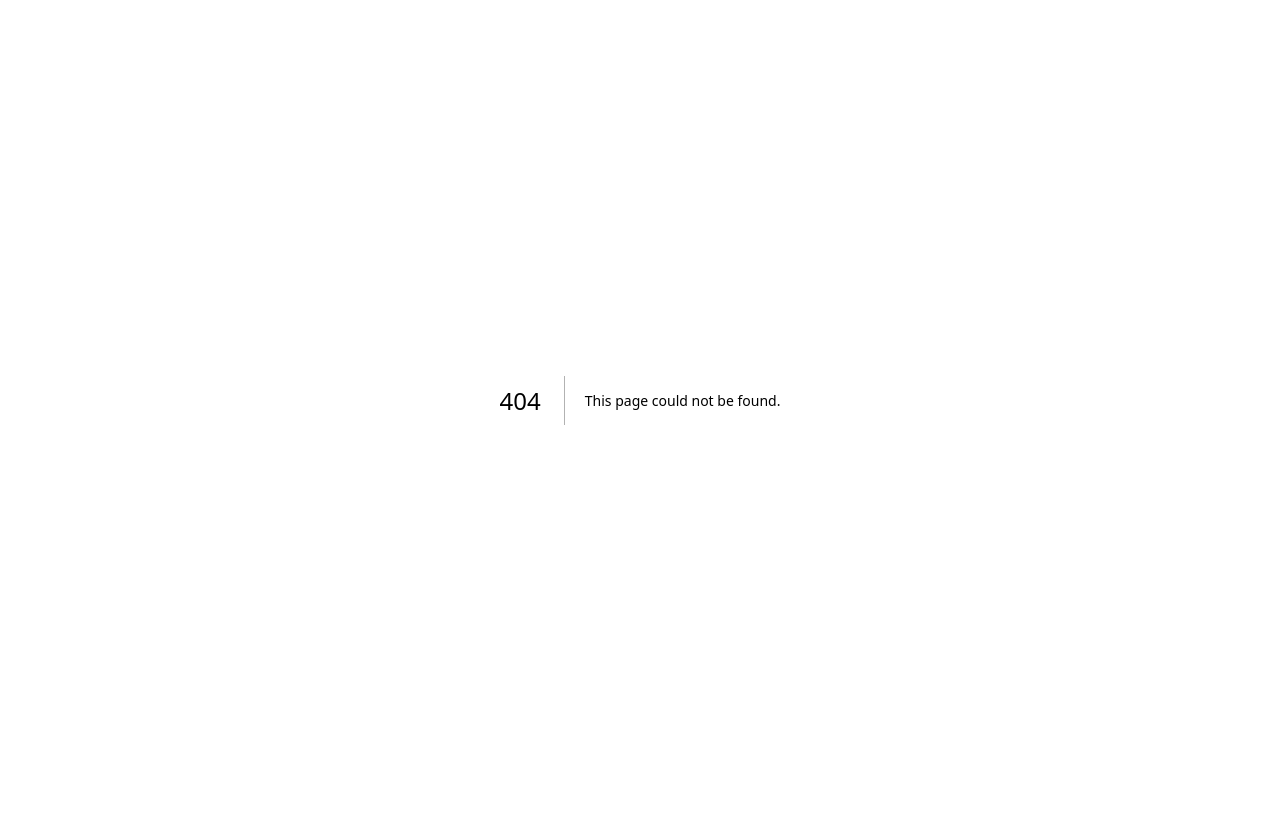
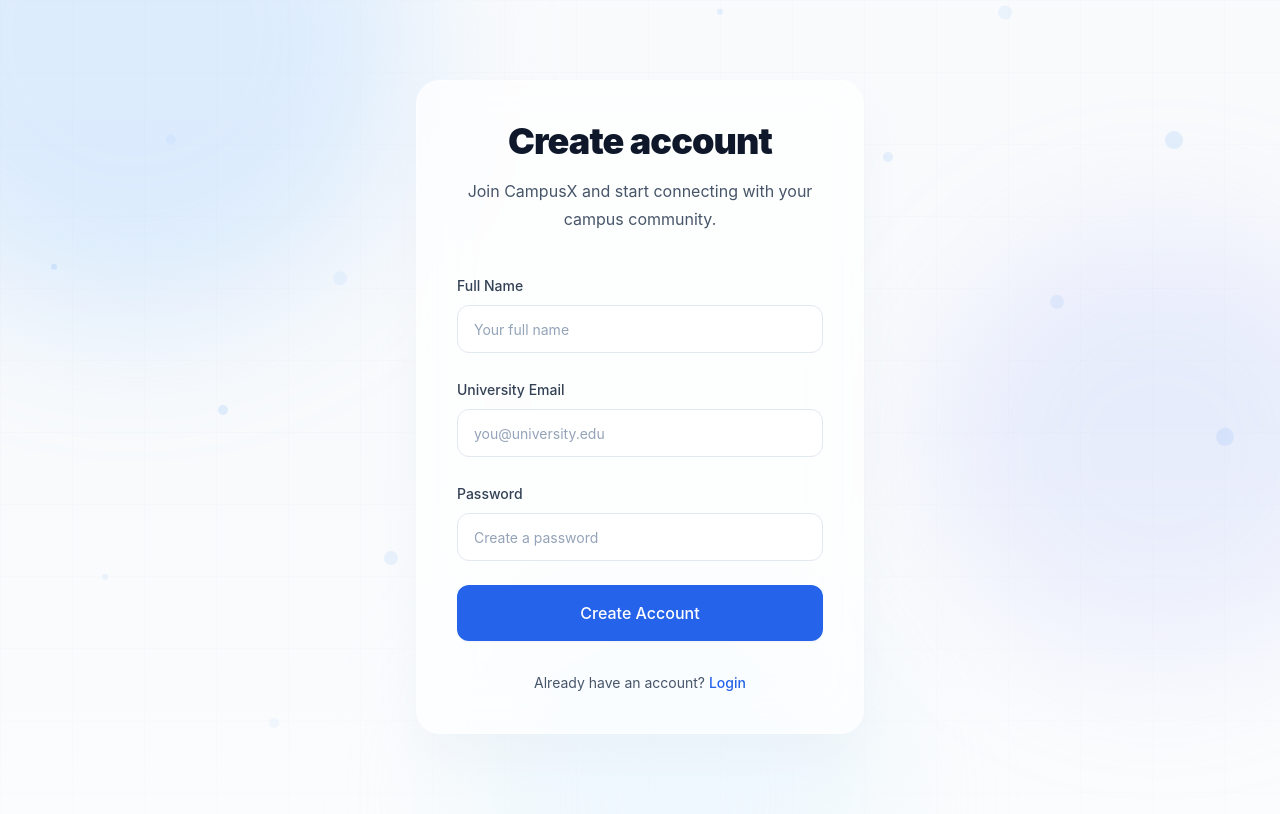
Before and after one commit to Chamindu18/CampusX, a Next.js app in the folder frontend/: page /signup in a window 1280 px wide. Before the commit this address had no page. Built offline with nearby package versions, Linux system fonts and the light colour scheme.

Commit message:
feat: implement cinematic authentication system

```diff
--- /dev/null
+++ b/frontend/src/app/(auth)/layout.tsx
@@ -0,0 +1,31 @@
+/**
+ * Authentication layout.
+ *
+ * Shared layout for:
+ * - login
+ * - signup
+ */
+
+import type { ReactNode } from "react";
+
+import { AnimatedBackground } from "@/components/ui/AnimatedBackground";
+
+interface AuthLayoutProps {
+  children: ReactNode;
+}
+
+export default function AuthLayout({
+  children,
+}: AuthLayoutProps) {
+  return (
+    <main className="relative flex min-h-screen items-center justify-center overflow-hidden bg-slate-50 px-6 py-20">
+      {/* Animated Background */}
+      <AnimatedBackground />
+
+      {/* Content */}
+      <div className="relative z-10 w-full max-w-md">
+        {children}
+      </div>
+    </main>
+  );
+}
--- /dev/null
+++ b/frontend/src/app/(auth)/login/page.tsx
@@ -0,0 +1,87 @@
+"use client";
+
+/**
+ * Login page.
+ */
+
+import Link from "next/link";
+
+import { motion } from "framer-motion";
+
+import { AuthCard } from "@/components/ui/AuthCard";
+import { Button } from "@/components/ui/Button";
+import { Input } from "@/components/ui/Input";
+import { Label } from "@/components/ui/Label";
+
+export default function LoginPage() {
+  return (
+    <motion.div
+      initial={{
+        opacity: 0,
+        y: 40,
+      }}
+      animate={{
+        opacity: 1,
+        y: 0,
+      }}
+      transition={{
+        duration: 0.7,
+      }}
+    >
+      <AuthCard
+        title="Welcome back"
+        description="Login to continue your CampusX experience."
+      >
+        <form className="space-y-6">
+          {/* Email */}
+          <div>
+            <Label htmlFor="email">
+              University Email
+            </Label>
+
+            <Input
+              id="email"
+              type="email"
+              placeholder="you@university.edu"
+              className="mt-2"
+            />
+          </div>
+
+          {/* Password */}
+          <div>
+            <Label htmlFor="password">
+              Password
+            </Label>
+
+            <Input
+              id="password"
+              type="password"
+              placeholder="Enter your password"
+              className="mt-2"
+            />
+          </div>
+
+          {/* Submit */}
+          <Button
+            type="submit"
+            size="lg"
+            className="w-full"
+          >
+            Login
+          </Button>
+        </form>
+
+        {/* Footer */}
+        <p className="mt-8 text-center text-sm text-slate-600">
+          Don&apos;t have an account?{" "}
+          <Link
+            href="/signup"
+            className="font-medium text-blue-600 hover:text-blue-700"
+          >
+            Create account
+          </Link>
+        </p>
+      </AuthCard>
+    </motion.div>
+  );
+}
--- /dev/null
+++ b/frontend/src/app/(auth)/signup/page.tsx
@@ -0,0 +1,101 @@
+"use client";
+
+/**
+ * Signup page.
+ */
+
+import Link from "next/link";
+
+import { motion } from "framer-motion";
+
+import { AuthCard } from "@/components/ui/AuthCard";
+import { Button } from "@/components/ui/Button";
+import { Input } from "@/components/ui/Input";
+import { Label } from "@/components/ui/Label";
+
+export default function SignupPage() {
+  return (
+    <motion.div
+      initial={{
+        opacity: 0,
+        y: 40,
+      }}
+      animate={{
+        opacity: 1,
+        y: 0,
+      }}
+      transition={{
+        duration: 0.7,
+      }}
+    >
+      <AuthCard
+        title="Create account"
+        description="Join CampusX and start connecting with your campus community."
+      >
+        <form className="space-y-6">
+          {/* Name */}
+          <div>
+            <Label htmlFor="name">
+              Full Name
+            </Label>
+
+            <Input
+              id="name"
+              type="text"
+              placeholder="Your full name"
+              className="mt-2"
+            />
+          </div>
+
+          {/* Email */}
+          <div>
+            <Label htmlFor="email">
+              University Email
+            </Label>
+
+            <Input
+              id="email"
+              type="email"
+              placeholder="you@university.edu"
+              className="mt-2"
+            />
+          </div>
+
+          {/* Password */}
+          <div>
+            <Label htmlFor="password">
+              Password
+            </Label>
+
+            <Input
+              id="password"
+              type="password"
+              placeholder="Create a password"
+              className="mt-2"
+            />
+          </div>
+
+          {/* Submit */}
+          <Button
+            type="submit"
+            size="lg"
+            className="w-full"
+          >
+            Create Account
+          </Button>
+        </form>
+
+        {/* Footer */}
+        <p className="mt-8 text-center text-sm text-slate-600">
+          Already have an account?{" "}
+          <Link
+            href="/login"
+            className="font-medium text-blue-600 hover:text-blue-700"
+          >
+            Login
+          </Link>
+        </p>
+      </AuthCard>
+    </motion.div>
+  );
+}
--- /dev/null
+++ b/frontend/src/components/ui/AuthCard.tsx
@@ -0,0 +1,48 @@
+/**
+ * Reusable auth container card.
+ */
+
+import type { ReactNode } from "react";
+
+interface AuthCardProps {
+  title: string;
+  description: string;
+  children: ReactNode;
+}
+
+export function AuthCard({
+  title,
+  description,
+  children,
+}: AuthCardProps) {
+  return (
+    <div
+      className="
+        rounded-3xl
+        border
+        border-white/40
+        bg-white/70
+        p-10
+        shadow-2xl
+        shadow-slate-200/40
+        backdrop-blur-xl
+      "
+    >
+      {/* Heading */}
+      <div className="text-center">
+        <h1 className="text-4xl font-black tracking-tight text-slate-900">
+          {title}
+        </h1>
+
+        <p className="mt-4 leading-7 text-slate-600">
+          {description}
+        </p>
+      </div>
+
+      {/* Content */}
+      <div className="mt-10">
+        {children}
+      </div>
+    </div>
+  );
+}
--- /dev/null
+++ b/frontend/src/components/ui/Input.tsx
@@ -0,0 +1,43 @@
+import {
+  forwardRef,
+  type InputHTMLAttributes,
+} from "react";
+
+import { cn } from "@/lib/utils";
+
+interface InputProps
+  extends InputHTMLAttributes<HTMLInputElement> {}
+
+export const Input = forwardRef<
+  HTMLInputElement,
+  InputProps
+>(({ className, ...props }, ref) => {
+  return (
+    <input
+      ref={ref}
+      className={cn(
+        `
+          h-12
+          w-full
+          rounded-xl
+          border
+          border-slate-200
+          bg-white/80
+          px-4
+          text-sm
+          text-slate-900
+          outline-none
+          transition
+          placeholder:text-slate-400
+          focus:border-blue-500
+          focus:ring-4
+          focus:ring-blue-100
+        `,
+        className
+      )}
+      {...props}
+    />
+  );
+});
+
+Input.displayName = "Input";
--- /dev/null
+++ b/frontend/src/components/ui/Label.tsx
@@ -0,0 +1,21 @@
+import type { LabelHTMLAttributes } from "react";
+
+import { cn } from "@/lib/utils";
+
+interface LabelProps
+  extends LabelHTMLAttributes<HTMLLabelElement> {}
+
+export function Label({
+  className,
+  ...props
+}: LabelProps) {
+  return (
+    <label
+      className={cn(
+        "text-sm font-medium text-slate-700",
+        className
+      )}
+      {...props}
+    />
+  );
+}
```
